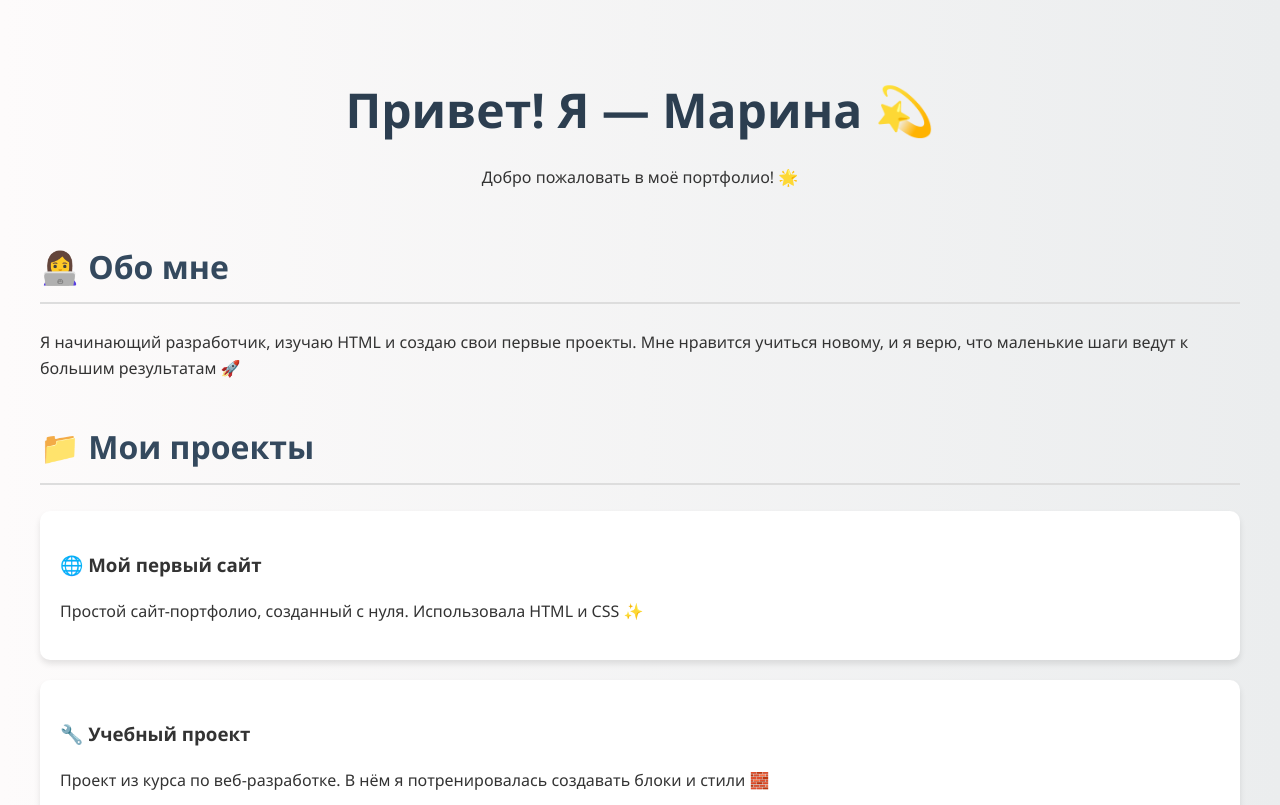
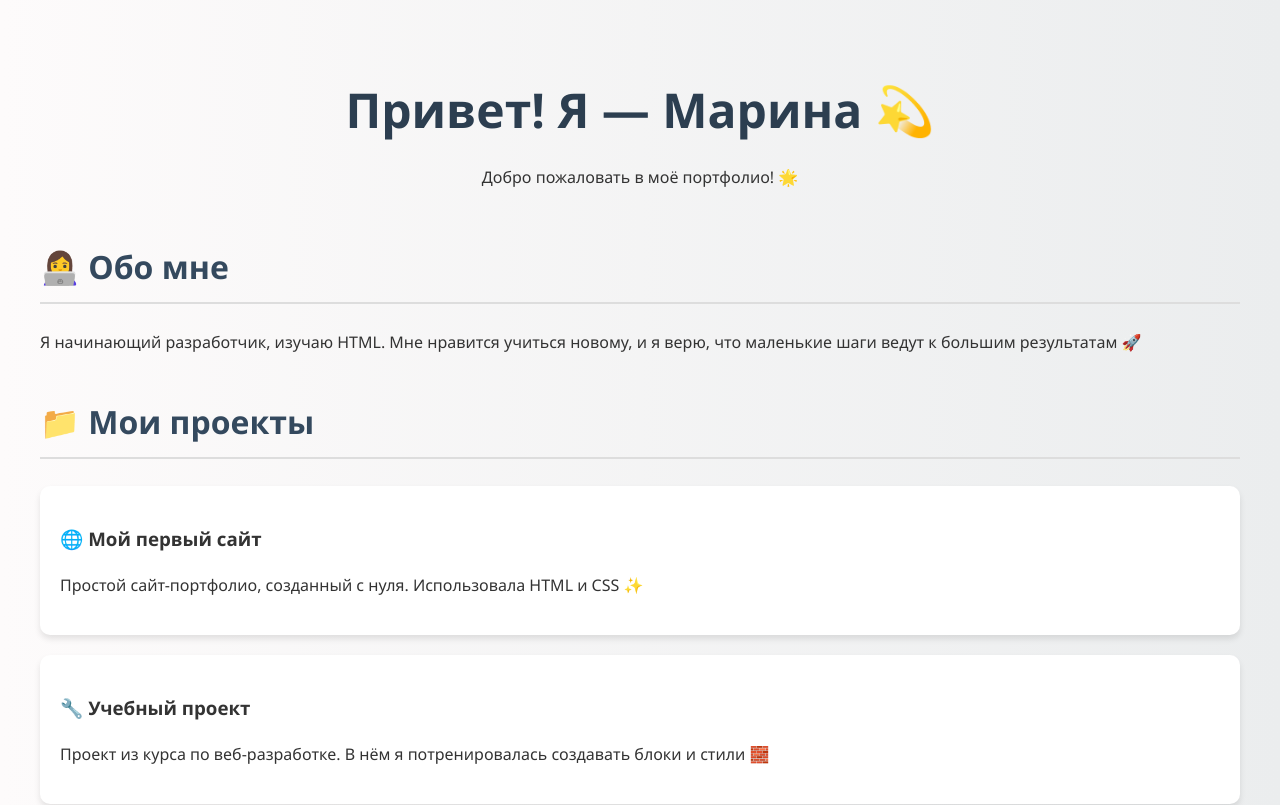
Before and after one commit to marinaandr-coder/githublearn, a plain HTML site: page index.html in a window 1280 px wide. Shown: the top 805 px of the page. Drawn offline with Linux system fonts and the light colour scheme.

Commit message:
внесение изменений

```diff
--- a/index.html
+++ b/index.html
@@ -67,7 +67,7 @@
 
   <section>
     <h2>👩‍💻 Обо мне</h2>
-    <p>Я начинающий разработчик, изучаю HTML и создаю свои первые проекты. Мне нравится учиться новому, и я верю, что маленькие шаги ведут к большим результатам 🚀</p>
+    <p>Я начинающий разработчик, изучаю HTML. Мне нравится учиться новому, и я верю, что маленькие шаги ведут к большим результатам 🚀</p>
   </section>
 
   <section>
```
